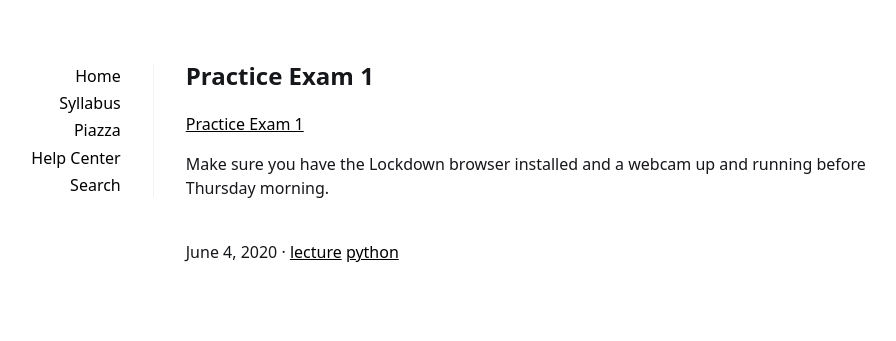
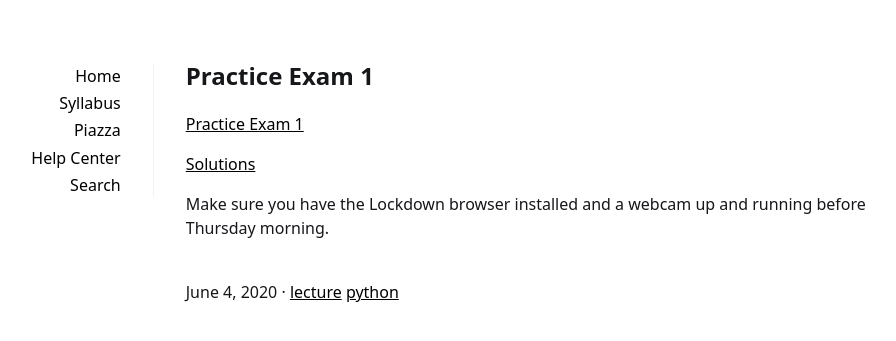
Before and after one commit to hopmath/hopmath.github.io, a Jekyll site: the page built from _posts/2020-06-04-Practice-exam-1.md, in a window 1280 px wide. Shown: the top 341 px of the page, without its empty margins (167-1063 px from the left). Built offline with Jekyll 4.4.1, drawn with Linux system fonts in a browser that asks for light colours.

Commit message:
solutions for practice exam 01

```diff
--- a/_posts/2020-06-04-Practice-exam-1.md
+++ b/_posts/2020-06-04-Practice-exam-1.md
@@ -7,4 +7,6 @@ tags: [lecture, python]
 
 [Practice Exam 1](https://buffalo.box.com/s/j9r36d19jpf5vzg60dvr62t0zp9fo0ui)
 
+[Solutions](https://buffalo.box.com/s/xpkdu5dybao44l2dt261czbwfniq92o0)
+
 Make sure you have the Lockdown browser installed and a webcam up and running before Thursday morning.
```
Also changed, not shown: 1 other file.
